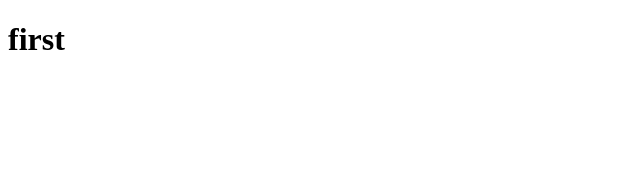
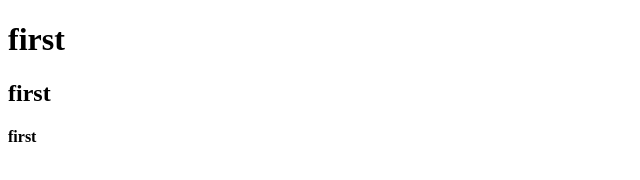
Before and after one commit to mehulsatardekar/test1, a plain HTML site: page index.html in a window 1280 px wide. Shown: the whole page, without its empty margins (0-640 px from the left). Drawn offline with Linux system fonts and the light colour scheme.

Commit message:
added h2 and h4

```diff
--- a/index.html
+++ b/index.html
@@ -7,5 +7,8 @@
 </head>
 <body>
     <h1>first</h1>
+        <h2>first</h2>
+    <h4>first</h4>
+
 </body>
 </html>
```
